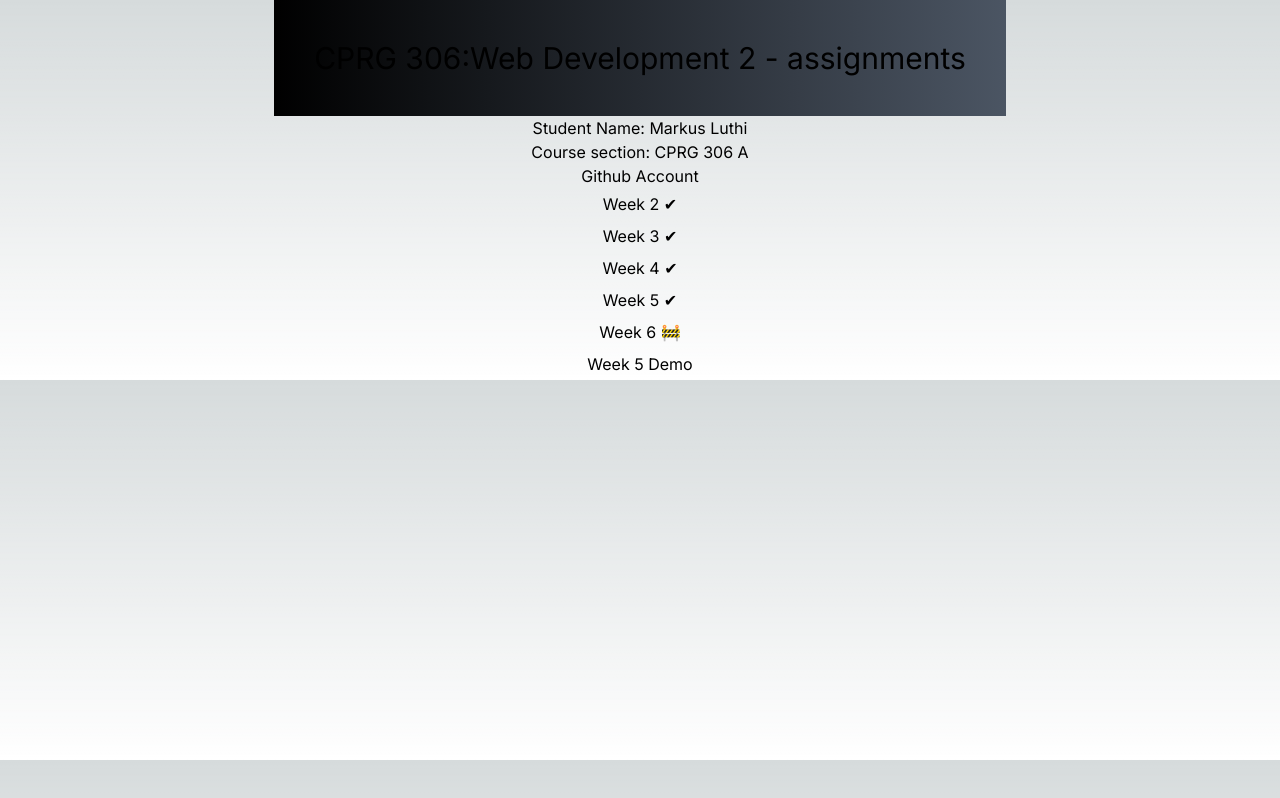
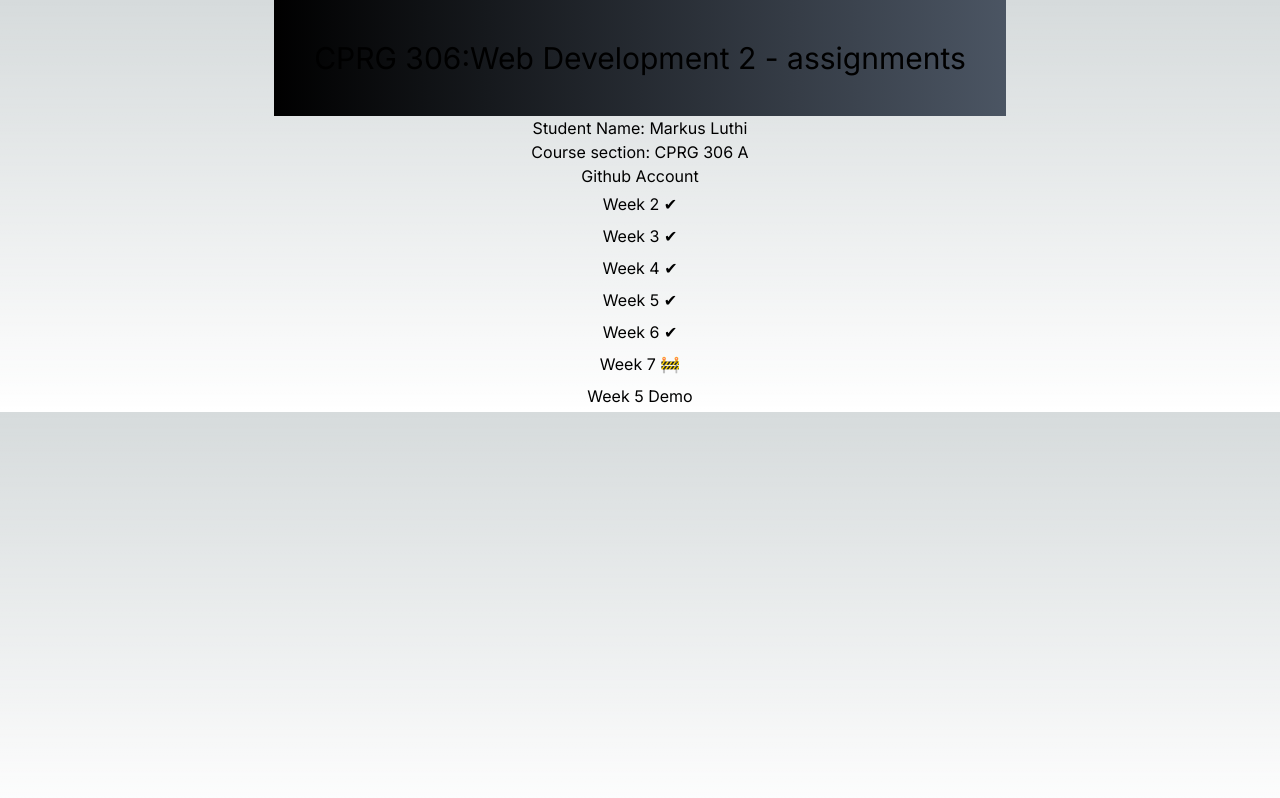
Before and after one commit to Malkos316/cprg306-assignments, a Next.js app: page / in a window 1280 px wide. Built offline with nearby package versions, Linux system fonts and the light colour scheme.

Commit message:
Update page.js
update page status

```diff
--- a/app/page.js
+++ b/app/page.js
@@ -22,7 +22,10 @@ export default function Page() {
         <Link href="/week5">Week 5 ✔</Link>
       </p>
       <p className="m-1 hover:text-cyan-400" >
-        <Link href="/week6">Week 6 🚧</Link>
+        <Link href="/week6">Week 6 ✔</Link>
+      </p>
+      <p className="m-1 hover:text-cyan-400" >
+        <Link href="/week7">Week 7 🚧</Link>
       </p>
       <p className="m-1 hover:text-cyan-400" >
         <Link href="/week5Demo">Week 5 Demo</Link>
```
